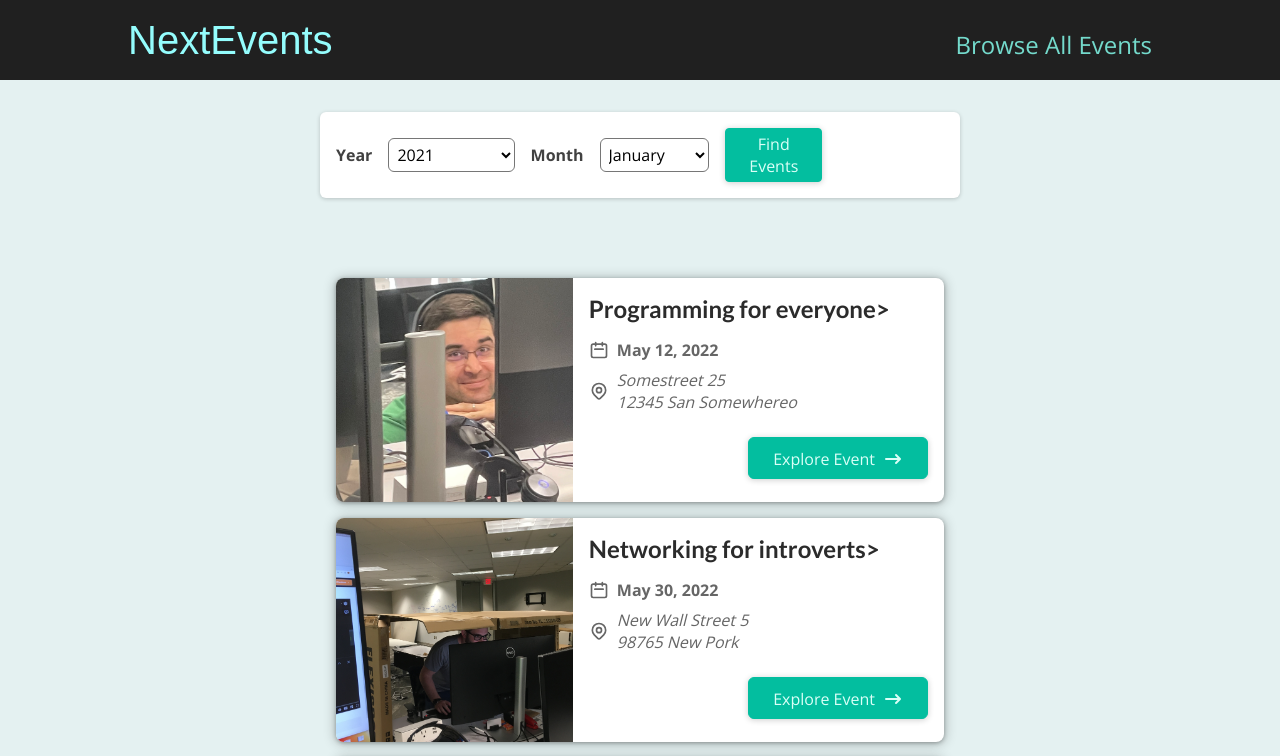
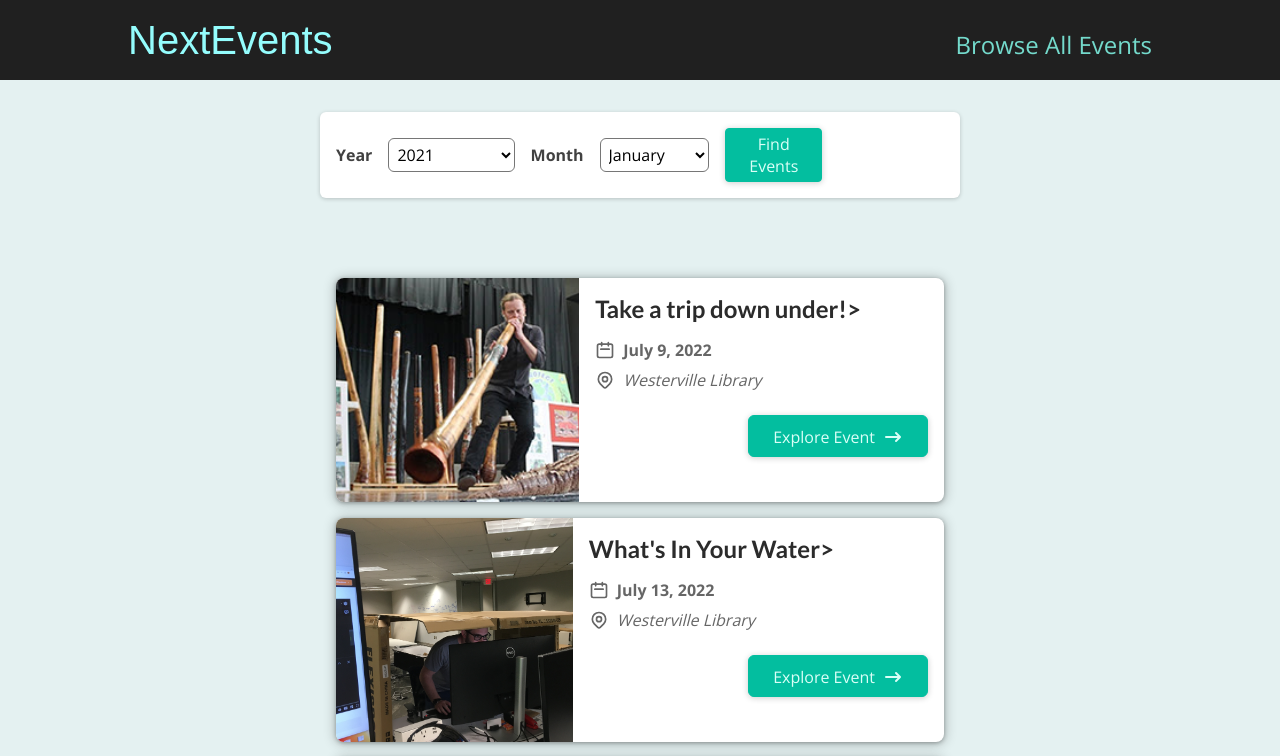
Before and after one commit to chunyukuo88/nextjs-course, a Next.js app: page / in a window 1280 px wide. Shown: the top 756 px of the page. Built offline with nearby package versions, Linux system fonts and the light colour scheme.

Commit message:
fix: Filter had incorrect comparison logic.

```diff
--- a/data/dummy-data.js
+++ b/data/dummy-data.js
@@ -1,32 +1,34 @@
 const DUMMY_EVENTS = [
   {
     id: 'e1',
-    title: 'Programming for everyone',
+    title: 'Take a trip down under!',
     description:
-      'Everyone can learn to code! Yes, everyone! In this live event, we are going to go through all the key basics and get you started with programming as well.',
-    location: 'Somestreet 25, 12345 San Somewhereo',
-    date: '2022-05-12',
-    image: 'images/coding-event.jpg',
+      'Experience an interactive and energetic fusion of Australian didgeridoo music, culture, puppetry, comedy, character building, storytelling, and audience movement.',
+    location: 'Westerville Library',
+    date: '2022-07-09',
+    image: 'images/didgeridoo.jpg',
     isFeatured: false,
   },
   {
     id: 'e2',
-    title: 'Networking for introverts',
+    title: 'What\'s In Your Water',
     description:
-      "We know: Networking is no fun if you are an introvert person. That's why we came up with this event - it'll be so much easier. Promised!",
-    location: 'New Wall Street 5, 98765 New Pork',
-    date: '2022-05-30',
+      'Learn key facts about lead in your drinking water. Water pipes can be made of different materials. Learn how to identify pipes in your home and receive a water testing strip.\n' +
+      '\n' +
+      'Register now to claim your free kit. Available for pickup at the desk on the second floor beginning July 13 at 9am.',
+    location: 'Westerville Library',
+    date: '2022-07-13',
     image: 'images/introvert-event.jpg',
     isFeatured: true,
   },
   {
     id: 'e3',
-    title: 'Networking for extroverts',
+    title: '4th Friday on the Lawn: Percussion Party',
     description:
-      'You probably need no help with networking in general. But focusing your energy correctly - that is something where most people can improve.',
-    location: 'My Street 12, 10115 Broke City',
-    date: '2022-04-10',
-    image: 'images/extrovert-event.jpg',
+      'Take a musical trip with different traditional rhythms, songs, and percussion instruments - from drums to boomwhackers - led by Joanie Calem while in Uptown Westerville for 4th Friday.',
+    location: 'Westerville Library',
+    date: '2022-07-22',
+    image: 'images/guitar.jpg',
     isFeatured: true,
   },
 ];
@@ -44,7 +46,8 @@ export function getFilteredEvents(dateFilter) {
 
   let filteredEvents = DUMMY_EVENTS.filter((event) => {
     const eventDate = new Date(event.date);
-    return eventDate.getFullYear() === year && eventDate.getMonth() === month - 1;
+    const result = eventDate.getFullYear() === +year && eventDate.getMonth() === +month - 1;
+    return result;
   });
 
   return filteredEvents;
--- a/pages/events/[eventId].js
+++ b/pages/events/[eventId].js
@@ -8,7 +8,6 @@ import ErrorAlert from '../../components/ui/error-alert';
 
 export default function SpecificEvent(){
   const router = useRouter();
-
   const eventId = router.query.eventId;
   const event = getEventById(eventId);
 
```
Also changed, not shown: pages/events/[...slug].js (+2 -6 lines), public/images/didgeridoo.jpg (added), public/images/guitar.jpg (added).
